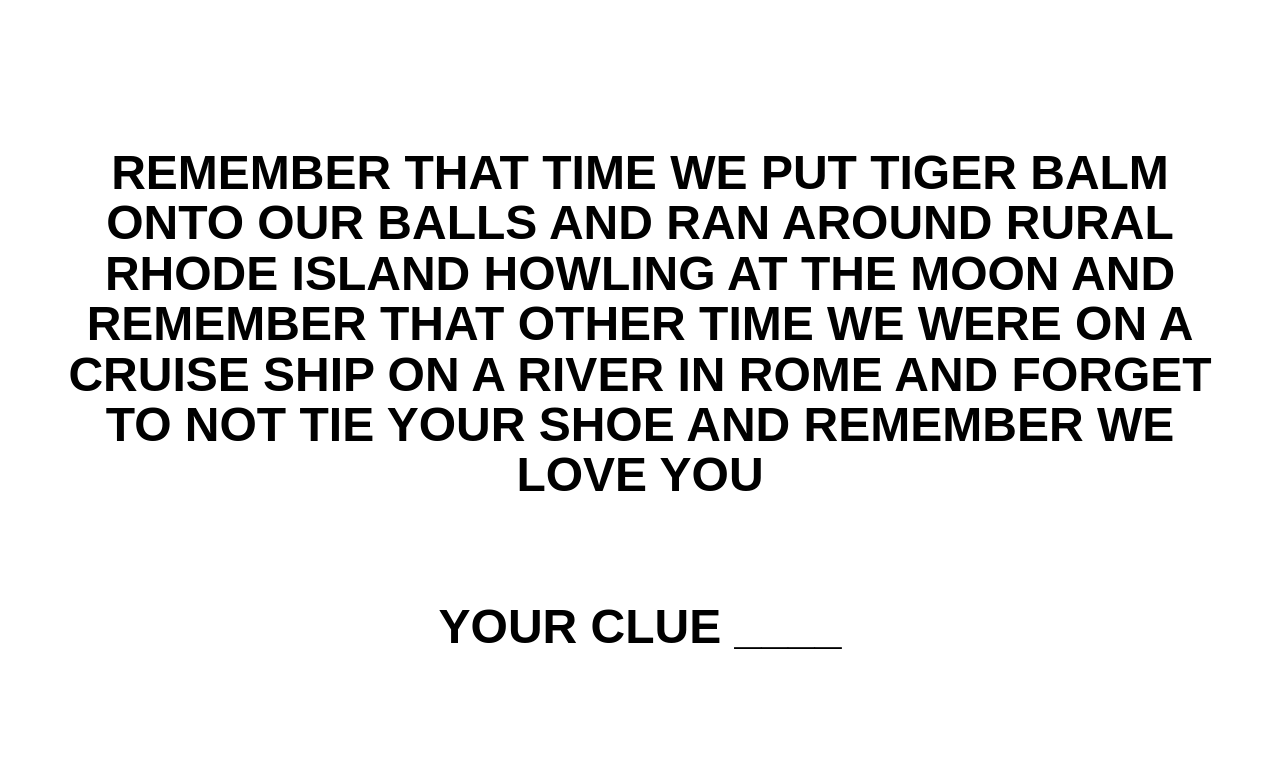
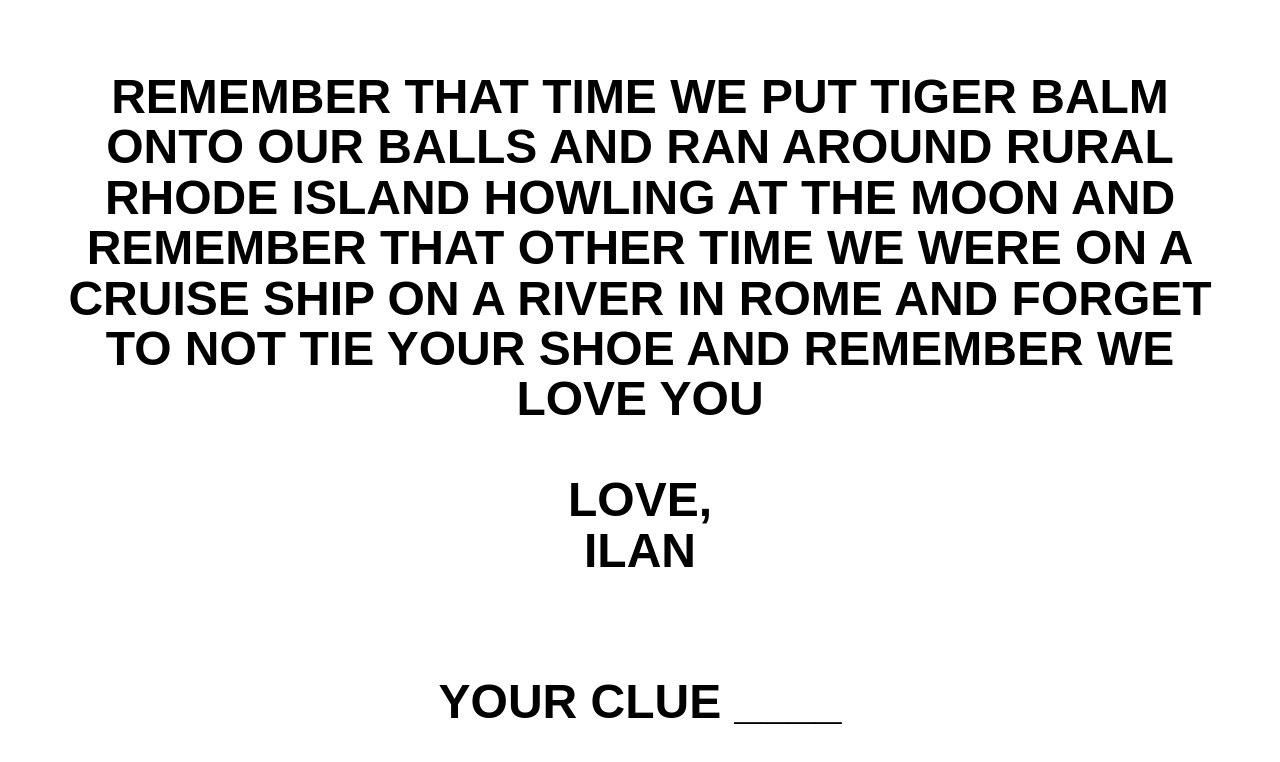
Before and after one commit to shwizle/gideon-11, a plain HTML site: page and-ran-around-rural-rhode-island-howling-at-the-moon-and-remember-that-other-time-we-were-on-a-cruise-ship-on-a-river-in-rome-and-forget-to-not-tie-your-shoe-and-remember-we-love-you/index.html in a window 1280 px wide. Shown: the top 762 px of the page. Drawn offline with Linux system fonts and the light colour scheme.

Commit message:
Update index.html

```diff
--- a/and-ran-around-rural-rhode-island-howling-at-the-moon-and-remember-that-other-time-we-were-on-a-cruise-ship-on-a-river-in-rome-and-forget-to-not-tie-your-shoe-and-remember-we-love-you/index.html
+++ b/and-ran-around-rural-rhode-island-howling-at-the-moon-and-remember-that-other-time-we-were-on-a-cruise-ship-on-a-river-in-rome-and-forget-to-not-tie-your-shoe-and-remember-we-love-you/index.html
@@ -31,6 +31,10 @@
 
 REMEMBER THAT TIME WE PUT TIGER BALM ONTO OUR BALLS AND RAN AROUND RURAL RHODE ISLAND HOWLING AT THE MOON AND REMEMBER THAT OTHER TIME WE WERE ON A CRUISE SHIP ON A RIVER IN ROME AND FORGET TO NOT TIE YOUR SHOE AND REMEMBER WE LOVE YOU<BR>
 <BR>
+LOVE,
+    <BR>
+    ILAN
+    <BR><BR>
 <BR>
 YOUR CLUE ____
 
```
